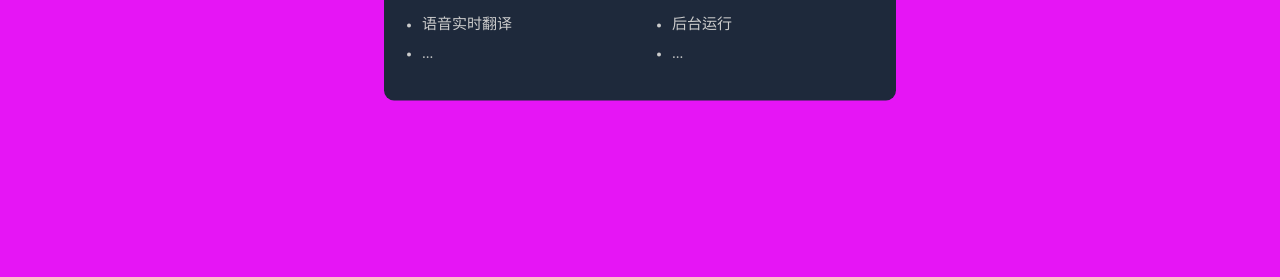
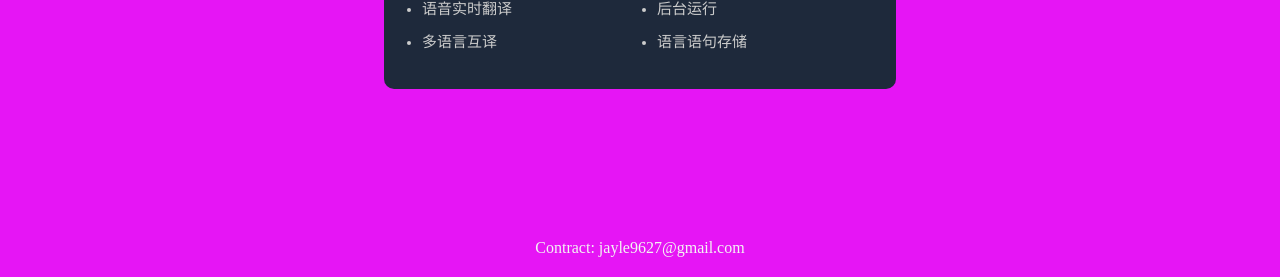
Before and after one commit to Jay-y-h/ear-translate.github.io, a plain HTML site: page index.html in a window 1280 px wide. Shown: the part 523-800 px from the top of the page. Drawn offline with Linux system fonts and the light colour scheme.

Commit message:
修改html

```diff
--- a/index.html
+++ b/index.html
@@ -135,6 +135,20 @@
                 left: 73%;
             }
         }
+
+        footer {
+            text-align: center;
+            /* 文字居中 */
+            padding: 20px;
+            /* 背景颜色 */
+            position: fixed;
+            /* 固定在底部 */
+            left: 0;
+            bottom: 0;
+            width: 100%;
+            color: #f3f3f3;
+            /* 宽度100% */
+        }
     </style>
 </head>
 
@@ -149,17 +163,20 @@
             <img
                 src="https://raw.githubusercontent.com/Jay-y-h/ear-translate.github.io/refs/heads/main/headset-2.png" />
             <div id="ingre-container">
-                <h3>功能:</h3>
+                <!-- <h3>功能:</h3> -->
                 <ul>
                     <li>语音实时翻译</li>
                     <li>后台运行</li>
-                    <li>...</li>
-                    <li>...</li>
+                    <li>多语言互译</li>
+                    <li>语言语句存储</li>
                 </ul>
             </div>
         </div>
     </div>
 
+    <footer>
+        <p>Contract: jayle9627@gmail.com</p>
+    </footer>
 </body>
 
 </html>
```
Also changed, not shown: 2 other files.
